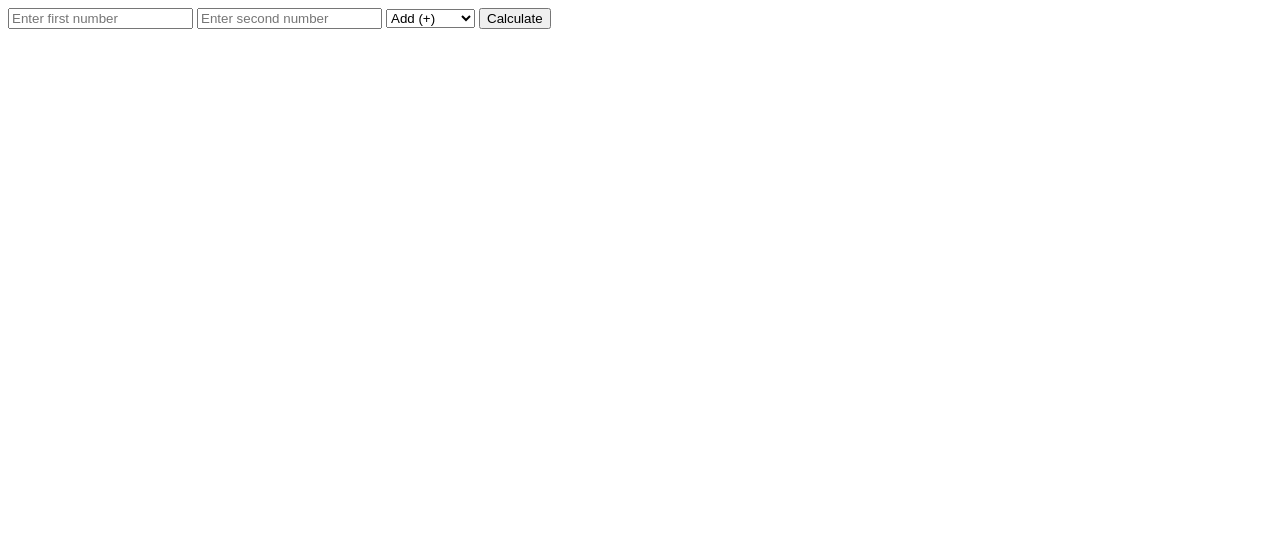
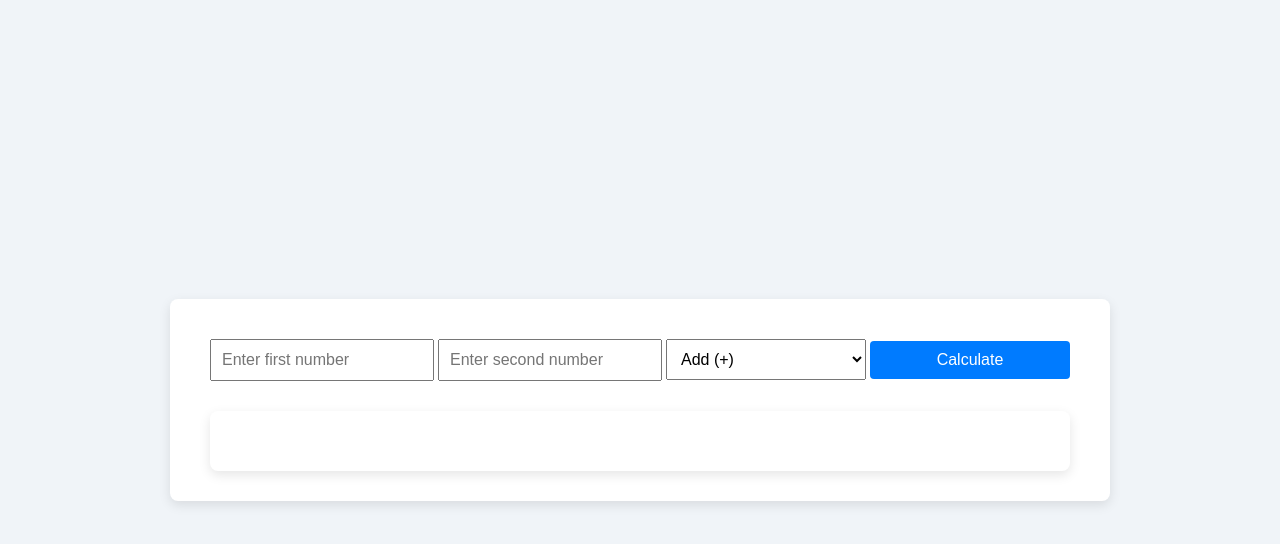
Before and after one commit to JamesP-GitH/JP-IOD-Module5, a website: page calculator-app/myapp/public/calculator.html in a window 1280 px wide. Drawn offline with nearby package versions, Linux system fonts and the light colour scheme.

Commit message:
completed ex5

```diff
--- a/calculator-app/myapp/package.json
+++ b/calculator-app/myapp/package.json
@@ -4,13 +4,14 @@
     "main": "index.js",
     "scripts": {
         "start": "nodemon index.js",
-    "test": "echo \"Error: no test specified\" && exit 1"
+        "test": "jest"
     },
     "author": "",
     "license": "ISC",
     "description": "",
     "dependencies": {
         "axios": "^1.9.0",
-    "express": "^5.1.0"
+        "express": "^5.1.0",
+        "jest": "^29.7.0"
     }
 }
--- a/calculator-app/myapp/public/calculator.html
+++ b/calculator-app/myapp/public/calculator.html
@@ -3,6 +3,7 @@
     <head>
         <meta charset="UTF-8" />
         <meta name="viewport" content="width=device-width, initial-scale=1.0" />
+        <link rel="stylesheet" href="./css/style.css" />
         <title>Calculator</title>
     </head>
     <body>
--- /dev/null
+++ b/calculator-app/myapp/public/css/style.css
@@ -0,0 +1,44 @@
+body {
+    background-color: #f0f4f8;
+    display: flex;
+    justify-content: center;
+    align-items: center;
+    height: 100vh;
+    margin: 0;
+}
+
+div {
+    background-color: #ffffff;
+    padding: 30px 40px;
+    border-radius: 8px;
+    box-shadow: 0 4px 12px rgba(0, 0, 0, 0.1);
+    text-align: center;
+}
+
+input,
+select,
+button {
+    margin: 10px 0;
+    padding: 10px;
+    width: 200px;
+    font-size: 16px;
+}
+
+button {
+    background-color: #007bff;
+    color: white;
+    border: none;
+    border-radius: 4px;
+    cursor: pointer;
+}
+
+button:hover {
+    background-color: #0056b3;
+}
+
+#result {
+    margin-top: 20px;
+    font-size: 20px;
+    font-weight: bold;
+    color: #333333;
+}
```
Also changed, not shown: calculator-app/myapp/controllers/calculatorController.js (added, +46 -0 lines), calculator-app/myapp/controllers/extrasController.js (added, +23 -0 lines), calculator-app/myapp/routes/calculatorRoutes.js (+5 -37 lines), calculator-app/myapp/routes/extraRoutes.js (+2 -19 lines), 1 other file. Lines whose indentation alone changed are shown as unchanged.
